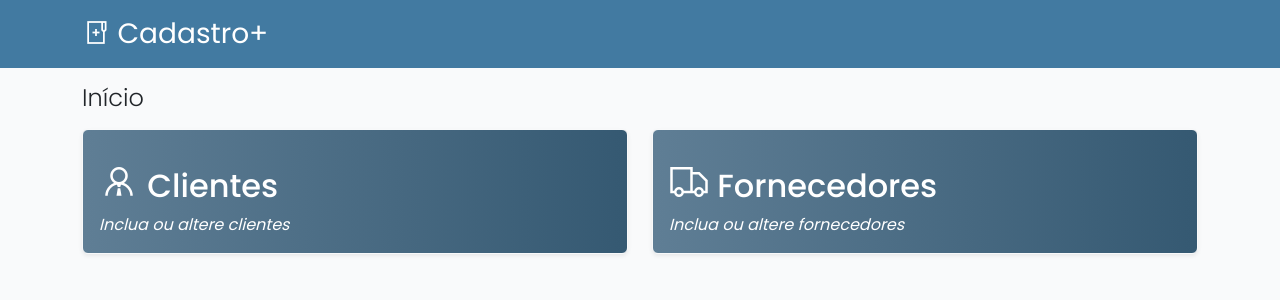
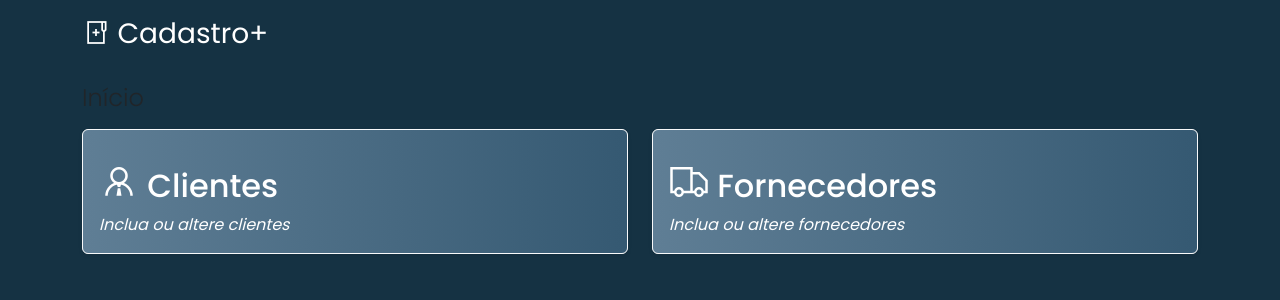
Before and after one commit to bedrohenr/dev-web-frontend, an Angular app: page / in a window 1280 px wide. Shown: the top 300 px of the page. Built offline with nearby package versions, Linux system fonts and the light colour scheme.

Commit message:
atualizando cor do background

```diff
--- a/src/styles.css
+++ b/src/styles.css
@@ -3,13 +3,9 @@
 
 body {
   font-family: Poppins, Helvetica, "sans-serif" !important;
-  background-color: #f9fafb !important;
-  color: #555;
+  background-color: #153243 !important;
+  color: #FFF;
   height: 100%;
-}
-
-header {
-  background-color: #427AA1;
 }
 
 a:hover,
```
